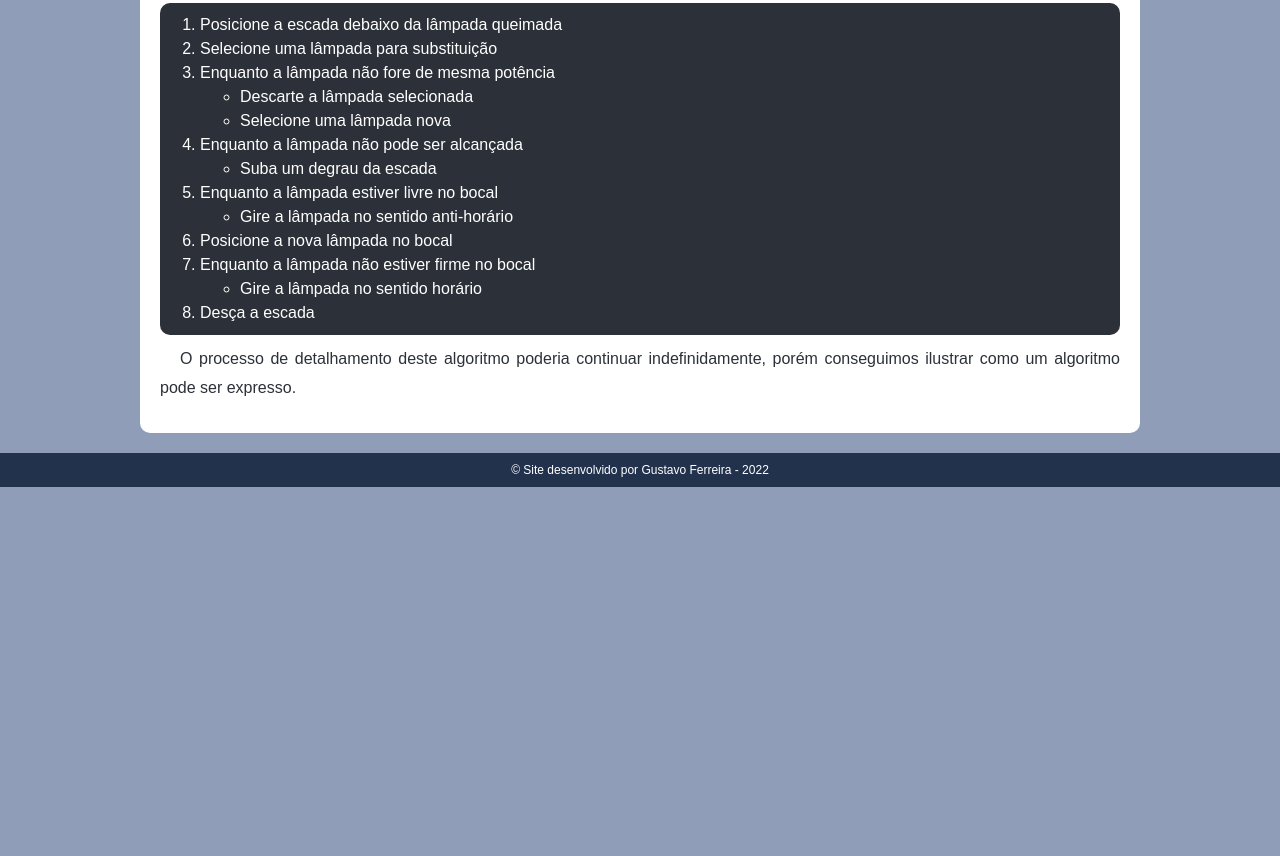
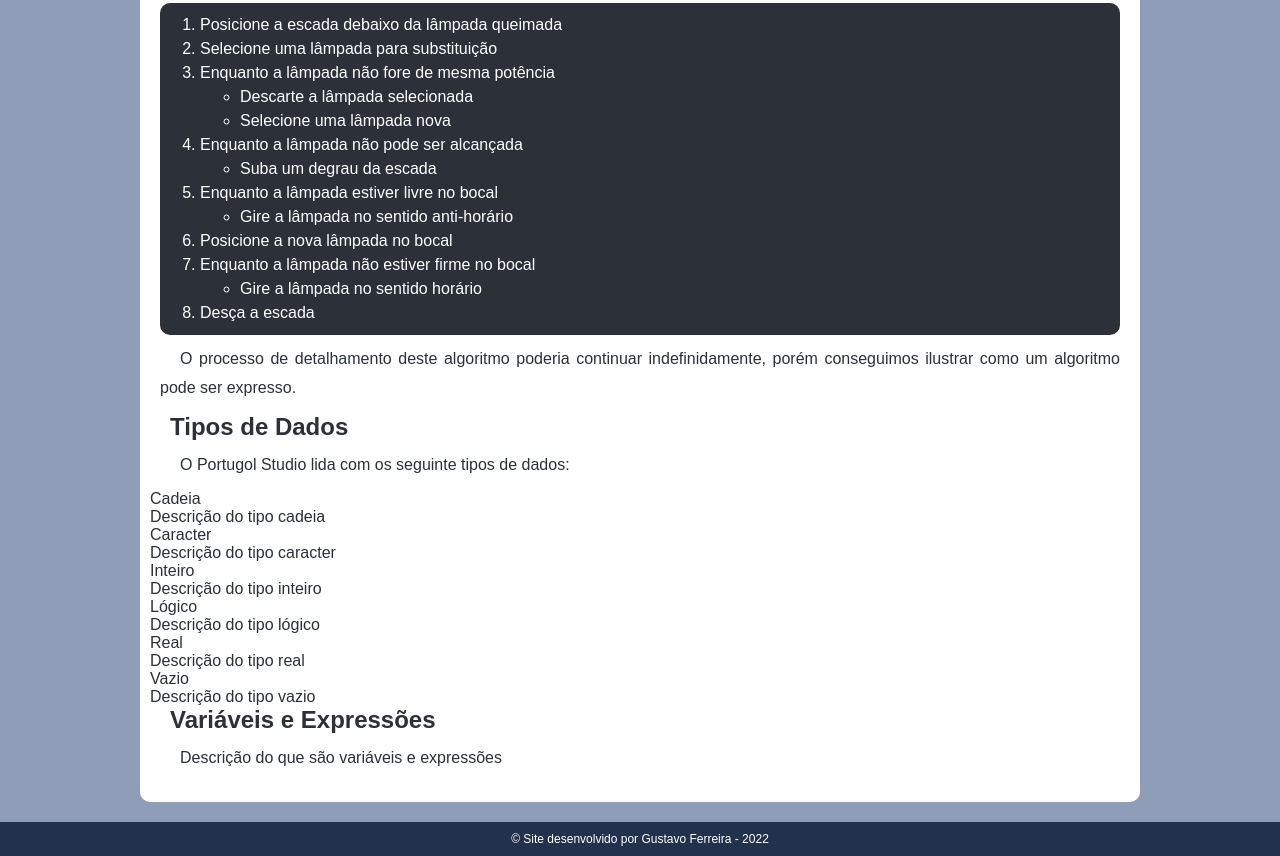
Before and after one commit to GustavoHCFerreira/algoritmos, a plain HTML site: page conceitos-basicos.html in a window 1280 px wide. Shown: the part 1493-2349 px from the top of the page. Before the commit the page ends 1980 px from the top, so only its background shows below. Drawn offline with Linux system fonts and the light colour scheme.

Commit message:
Tipos de dados

```diff
--- a/conceitos-basicos.html
+++ b/conceitos-basicos.html
@@ -106,6 +106,24 @@
             </ol>
         </aside>
         <p>O processo de detalhamento deste algoritmo poderia continuar indefinidamente, porém conseguimos ilustrar como um algoritmo pode ser expresso.</p>
+        <h2>Tipos de Dados</h2>
+        <p>O Portugol Studio lida com os seguinte tipos de dados:</p>
+        <dl>
+            <dt>Cadeia</dt>
+            <dd>Descrição do tipo cadeia</dd>
+            <dt>Caracter</dt>
+            <dd>Descrição do tipo caracter</dd>
+            <dt>Inteiro</dt>
+            <dd>Descrição do tipo inteiro</dd>
+            <dt>Lógico</dt>
+            <dd>Descrição do tipo lógico</dd>
+            <dt>Real</dt>
+            <dd>Descrição do tipo real</dd>
+            <dt>Vazio</dt>
+            <dd>Descrição do tipo vazio</dd>
+        </dl>
+        <h2>Variáveis e Expressões</h2>
+        <p>Descrição do que são variáveis e expressões</p>
     </main>
     <footer>
         <p>&copy; Site desenvolvido por Gustavo Ferreira - 2022</p>
```
